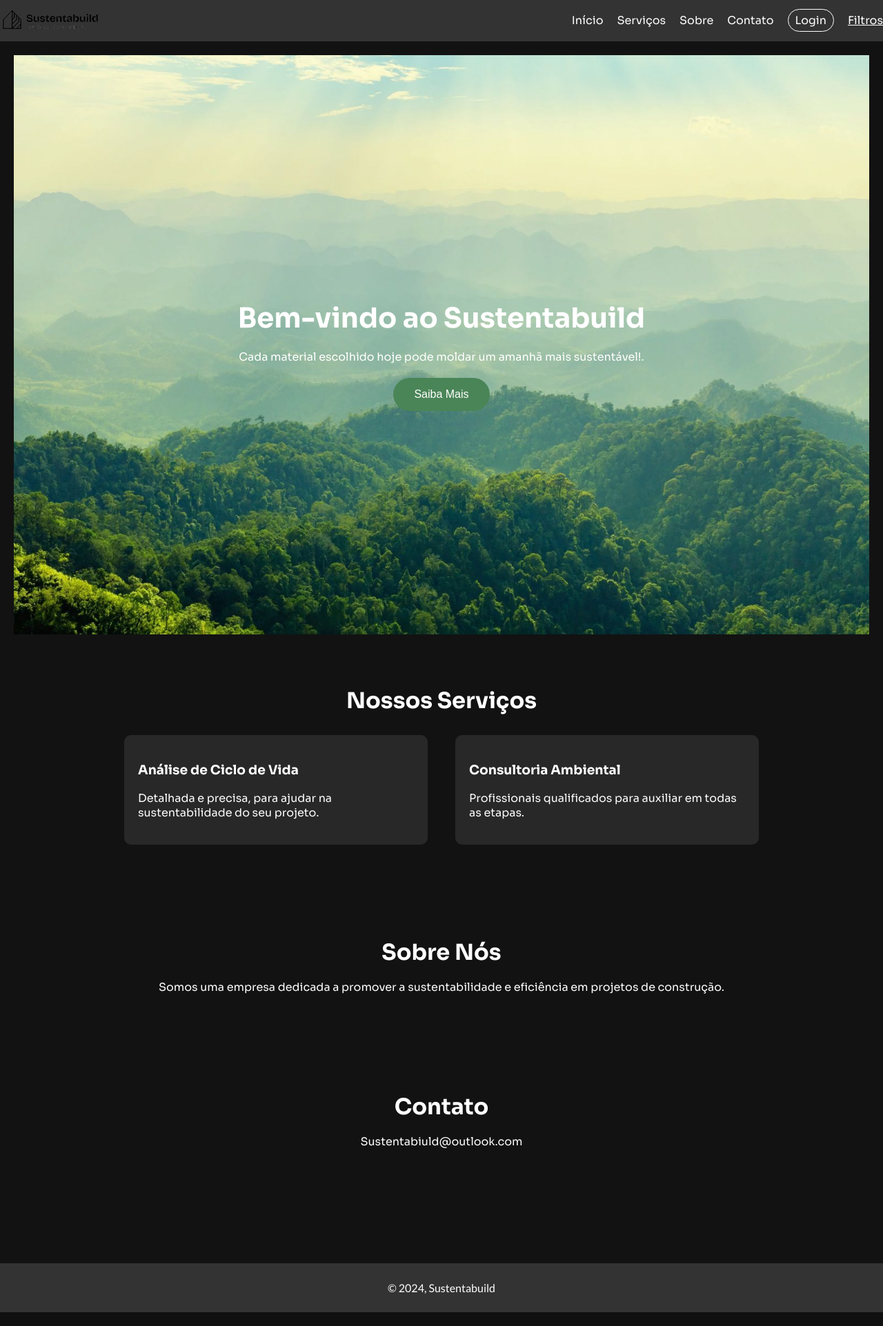
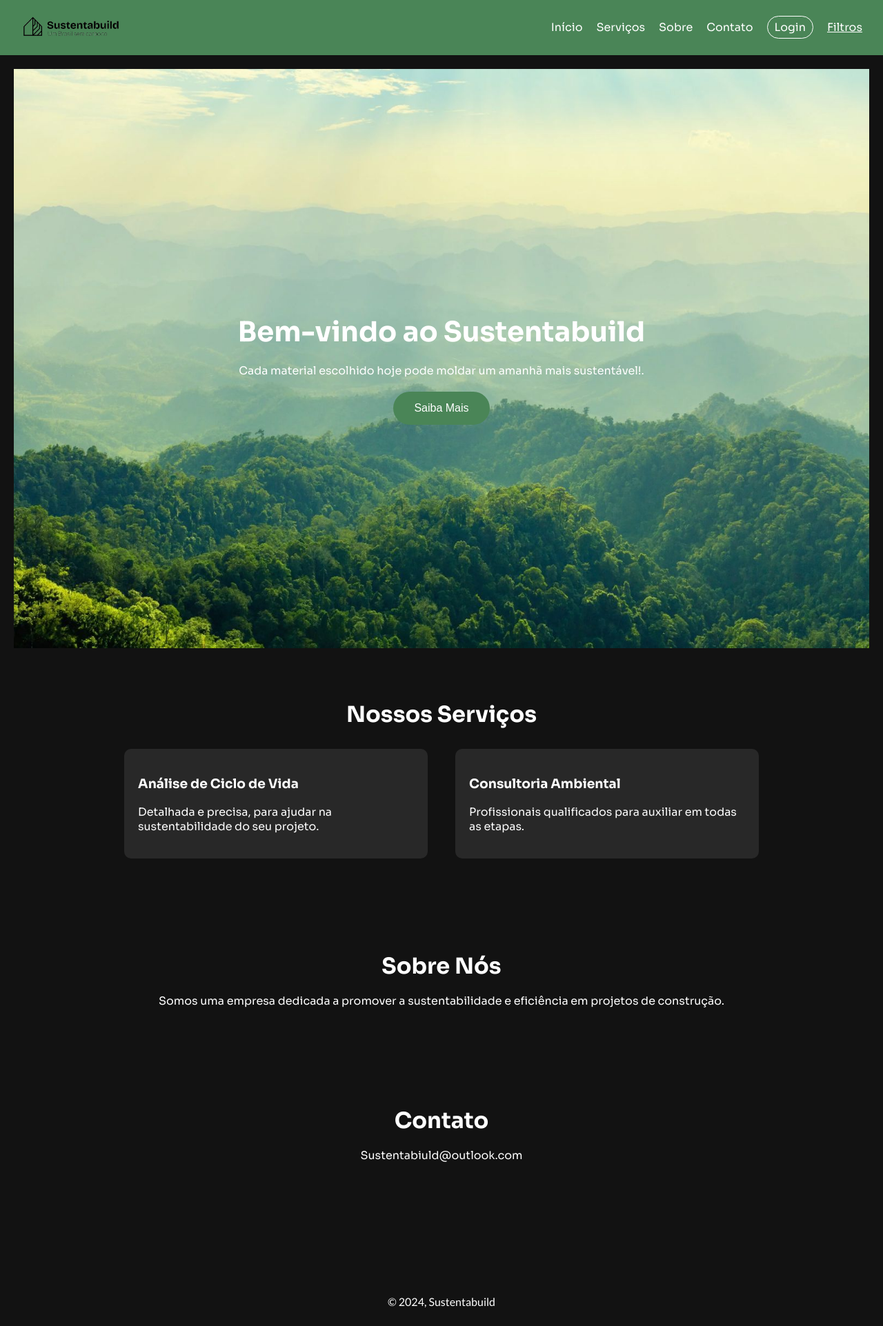
Before and after one commit to lr-guimaraes/Sustentabuild, a PHP site: page / in a window 1280 px wide. Shown: the whole page at 69% size. Run offline with PHP 8.4, Linux system fonts and the light colour scheme.

Commit message:
Update styles.css

```diff
--- a/styles.css
+++ b/styles.css
@@ -1881,9 +1881,9 @@
 }
 
 
-header, footer {
-    background-color: #333;
-    color: #fff;
+ footer {
+    background-color: #121212;
+    color: #FFFFFF;
     padding: 10px 0;
     text-align: center;
 }
```
